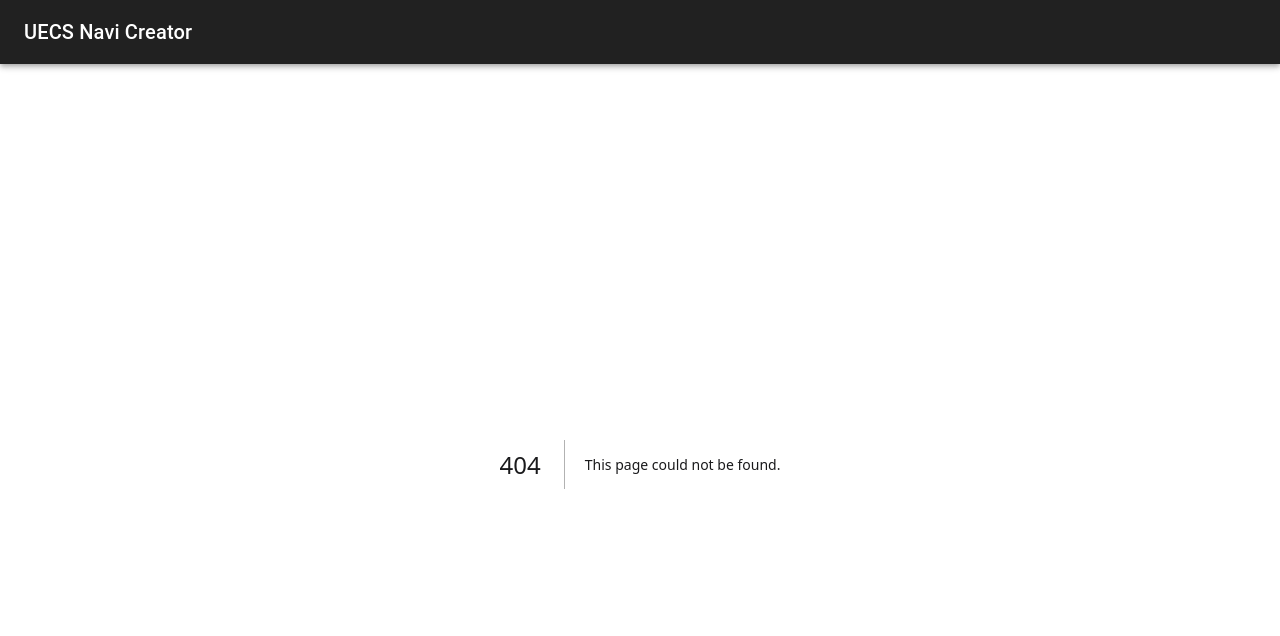
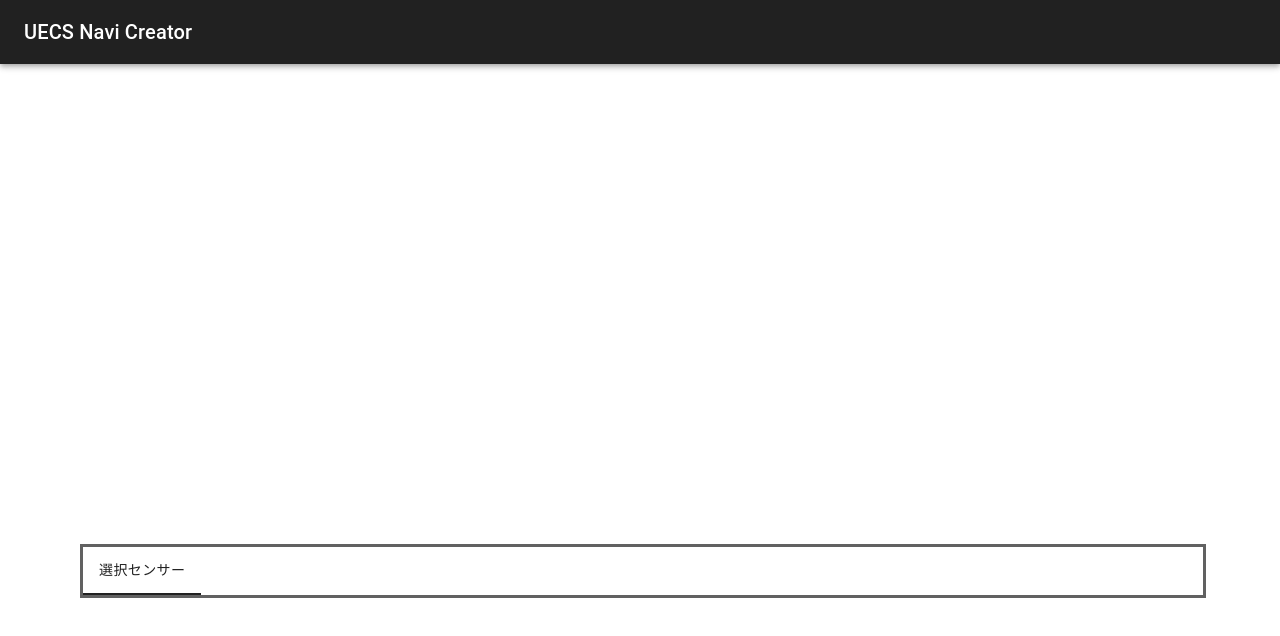
Before and after one commit to Fumiya-Tahara/uecs-navi-creator, a Next.js app in the folder frontend/: page /create/1 in a window 1280 px wide. Before the commit this address had no page. Shown: the top 636 px of the page. Built offline with nearby package versions, Linux system fonts and the light colour scheme.

Commit message:
remake ui

```diff
--- /dev/null
+++ b/frontend/src/app/create/[id]/page.tsx
@@ -0,0 +1,41 @@
+"use client";
+import { Tab, Tabs } from "@mui/material";
+import { ThemeProvider } from "@mui/material/styles";
+import { grey } from "@mui/material/colors";
+import { wholeTheme } from "@/features/themes/theme";
+import { useState } from "react";
+
+export default function Detail() {
+  const [value, setValue] = useState(0);
+
+  const handleTabChange = (event: React.SyntheticEvent, newValue: number) => {
+    setValue(newValue);
+  };
+
+  return (
+    <div className="h-screen p-20">
+      <div className="h-1/2"></div>
+      <div>
+        <div
+          style={{
+            width: "100%",
+            border: "solid",
+            borderColor: grey[700],
+          }}
+        >
+          <ThemeProvider theme={wholeTheme}>
+            <Tabs
+              value={value}
+              variant="scrollable"
+              textColor="primary"
+              indicatorColor="primary"
+              onChange={handleTabChange}
+            >
+              <Tab value={0} label="選択センサー" />
+            </Tabs>
+          </ThemeProvider>
+        </div>
+      </div>
+    </div>
+  );
+}
--- a/frontend/src/app/create/components/add-device-button.tsx
+++ b/frontend/src/app/create/components/add-device-button.tsx
@@ -55,7 +55,6 @@ export function AddDeviceButton(props: AddDeviceButtonProps) {
     setSelectBoxValue(event.target.value as string);
   };
   const handleClick = () => {
-    console.log(selectBoxValue);
     const intDeviceId: number = parseInt(selectBoxValue);
     const selectboxDevice: Device | undefined = deviceList.find(
       (device) => device.id === intDeviceId
@@ -72,6 +71,7 @@ export function AddDeviceButton(props: AddDeviceButtonProps) {
         ...preSelectedDevice,
         selectboxDevice,
       ]);
+      setSelectBoxValue("");
       setOpen(false);
     }
   };
--- a/frontend/src/app/create/components/device-card.tsx
+++ b/frontend/src/app/create/components/device-card.tsx
@@ -1,6 +1,8 @@
+"use client";
 import { Button, Card, IconButton } from "@mui/material";
 import { Device } from "../interfaces/interfaces";
 import CloseIcon from "@mui/icons-material/Close";
+import Link from "next/link";
 
 interface DeviceCardProps {
   device: Device;
@@ -41,9 +43,11 @@ export function DeviceCard(props: DeviceCardProps) {
             <div>{device.name}</div>
           </div>
           <div className="flex justify-end">
-            <Button variant="outlined" size="small">
-              パラメータ設定
-            </Button>
+            <Link href={`/create/${device.id}`}>
+              <Button variant="outlined" size="small">
+                パラメータ設定
+              </Button>
+            </Link>
           </div>
         </div>
       </Card>
--- a/frontend/src/app/create/interfaces/interfaces.ts
+++ b/frontend/src/app/create/interfaces/interfaces.ts
@@ -17,7 +17,7 @@ export interface ReceptionParams {
   region: number;
   order: number;
   priority: number;
-  lv: string;
+  lv: number;
   cast: number;
   sr: string;
   ccm_type: string;
@@ -30,7 +30,6 @@ export interface ReceptionParams {
   dumn: number;
   rly_l: number;
   rly_h: number;
-  alignment: number; // 仮
 }
 
 export interface TransmissionParams {
@@ -39,7 +38,7 @@ export interface TransmissionParams {
   region: number;
   order: number;
   priority: number;
-  lv: string;
+  lv: number;
   cast: number;
   sr: string;
   ccm_type: string;
@@ -52,5 +51,4 @@ export interface TransmissionParams {
   dumn: number;
   rly_l: number;
   rly_h: number;
-  alignment: number; // 仮
 }
--- a/frontend/src/app/createA/page.tsx
+++ b/frontend/src/app/createA/page.tsx
@@ -11,7 +11,7 @@ function CreateA() {
   const [selectedSensor, setSelectedSensor] = useState<Map<string, Sensor[]>>(
     new Map<string, Sensor[]>()
   );
-  const [mailTabValue, setMailTabValue] = useState(0);
+  const [mainTabValue, setMainTabValue] = useState(0);
   const deviceList: Device[] = getDeviceList();
   const sensorList: Sensor[] = getSensorList();
 
@@ -24,7 +24,7 @@ function CreateA() {
         setSelectedDevice={setSelectedDevice}
         selectedSensor={selectedSensor}
         setSelectedSensor={setSelectedSensor}
-        maintabValue={mailTabValue}
+        maintabValue={mainTabValue}
       />
       <Box
         sx={{
@@ -38,8 +38,8 @@ function CreateA() {
           selectedDevice={selectedDevice}
           setSelectedDevice={setSelectedDevice}
           selectedSensor={selectedSensor}
-          value={mailTabValue}
-          setValue={setMailTabValue}
+          value={mainTabValue}
+          setValue={setMainTabValue}
         />
       </Box>
     </Box>
--- a/frontend/src/features/stub/create-func.ts
+++ b/frontend/src/features/stub/create-func.ts
@@ -1,23 +1,27 @@
-import { Sensor, Device } from "../../app/createA/interfaces/interfaces";
+import { Sensor, Device } from "../../app/create/interfaces/interfaces";
 
 export function getDeviceList() {
   const deviceList: Device[] = [
     {
+      id: 1,
       name: "温度調節器",
       controllParam: "気温",
       unit: "度",
     },
     {
+      id: 2,
       name: "噴霧器",
       controllParam: "湿度",
       unit: "%",
     },
     {
+      id: 3,
       name: "CO2供給装置",
       controllParam: "CO2濃度",
       unit: "ppm",
     },
     {
+      id: 4,
       name: "照明",
       controllParam: "光量",
       unit: "ルクス",
@@ -28,8 +32,8 @@ export function getDeviceList() {
 
 export function getSensorList() {
   const sensorList: Sensor[] = [
-    { name: "気温", unit: "度" },
-    { name: "湿度", unit: "%" },
+    { id: 1, name: "気温", unit: "度" },
+    { id: 2, name: "湿度", unit: "%" },
   ];
   return sensorList;
 }
```
